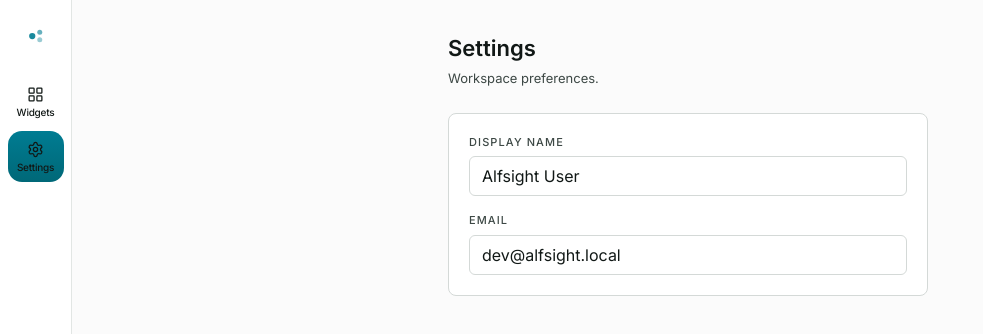
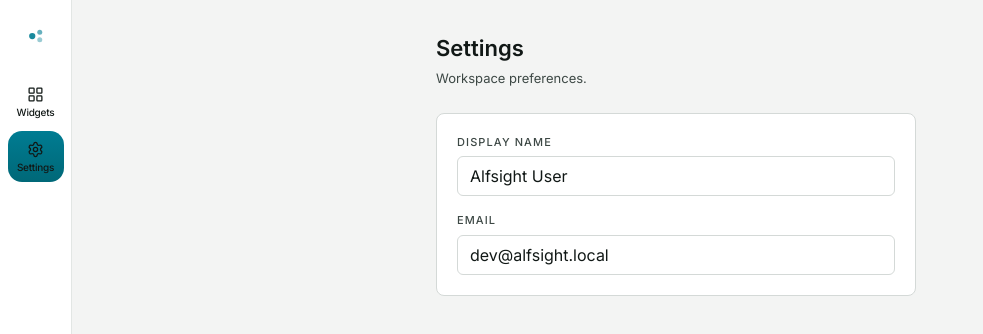
Before and after one commit to Manish-Tamang/alfsight, an Astro site in the folder apps/dashboard/: page /settings in a window 1280 px wide. Shown: the top 334 px of the page, without its empty margins (0-983 px from the left). Built offline with nearby package versions, Linux system fonts and the light colour scheme; Astro itself is replaced by a stand-in of ours.

Commit message:
Update DashboardLayout styling for improved consistency
- Changed background color to use CSS variable for better theming support.
- Adjusted sidebar width from 96px to 72px for a more compact layout.

```diff
--- a/apps/dashboard/src/layouts/DashboardLayout.astro
+++ b/apps/dashboard/src/layouts/DashboardLayout.astro
@@ -11,9 +11,9 @@ const { title, description } = Astro.props;
 ---
 
 <BaseLayout title={title} description={description}>
-  <div class="min-h-screen bg-[#FBFBFB]">
+  <div class="min-h-screen bg-[var(--color-bg)]">
     <Sidebar />
-    <div class="ml-[96px] flex min-h-screen flex-col">
+    <div class="ml-[72px] flex min-h-screen flex-col">
       <main class="flex-1 px-8 py-8 lg:px-10">
         <div class="mx-auto w-full max-w-[1240px]">
           <slot />
```
